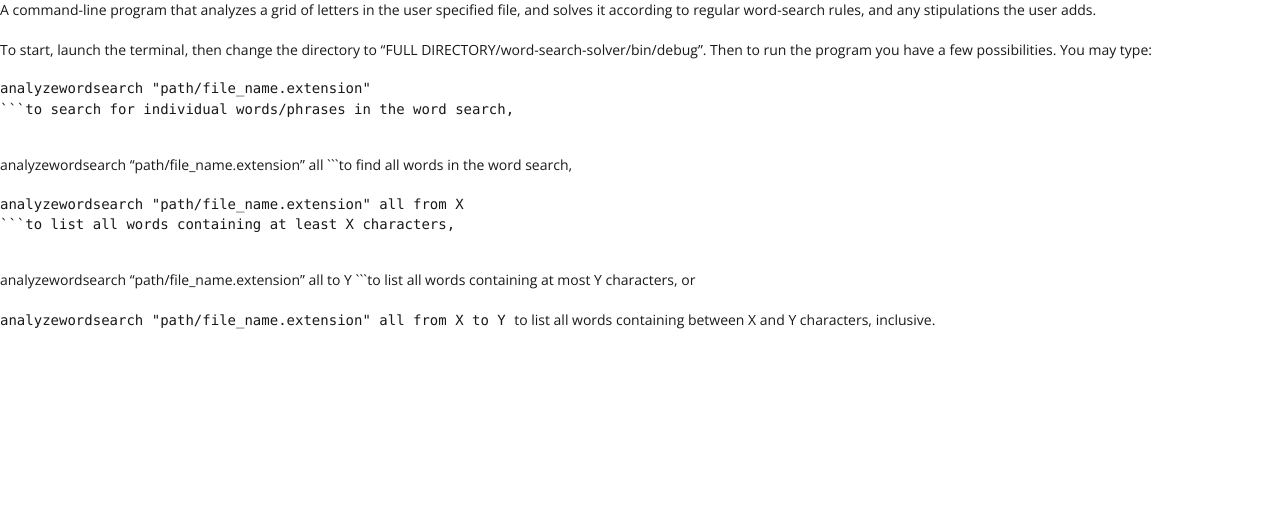
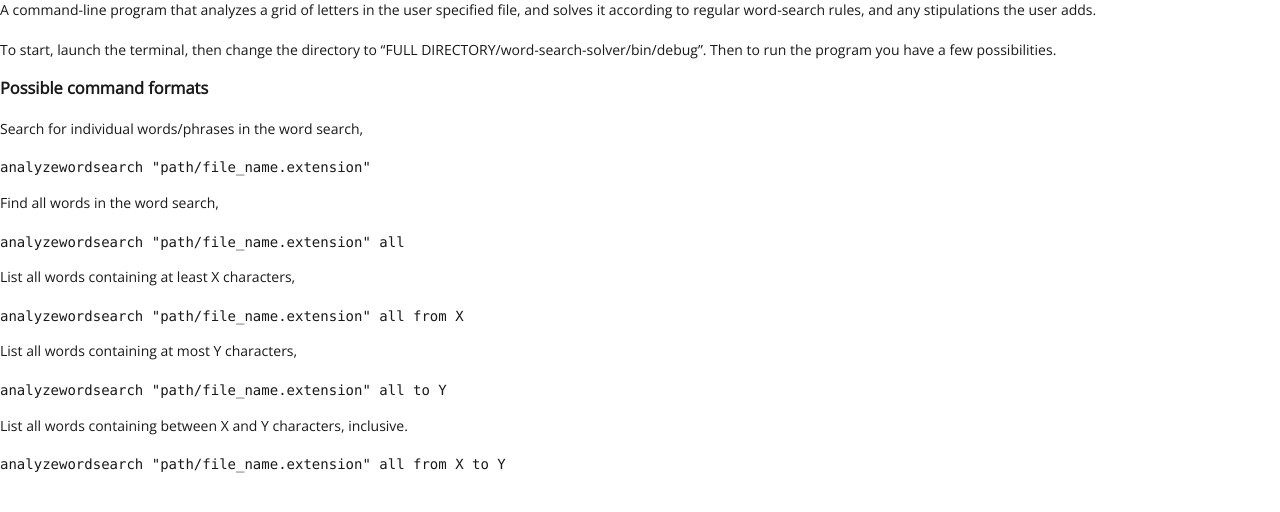
Before and after one commit to ZacharyWesterman/ZacharyWesterman.github.io, a Jekyll site: the page built from _posts/2017-01-16-project-word-search.md, in a window 1280 px wide. Shown: the top 512 px of the page. Built offline with Jekyll 4.4.1, drawn with Linux system fonts in a browser that asks for light colours.

Commit message:
updated post

````diff
--- a/_posts/2017-01-16-project-word-search.md
+++ b/_posts/2017-01-16-project-word-search.md
@@ -9,25 +9,30 @@ layout: default
 A command-line program that analyzes a grid of letters in the user specified file, and solves it according to regular word-search rules, and any stipulations the user adds.
 
 To start, launch the terminal, then change the directory to "FULL DIRECTORY/word-search-solver/bin/debug". Then to run the program you have a few possibilities.
-You may type:
 
+### Possible command formats
+
+Search for individual words/phrases in the word search,
 ```
 analyzewordsearch "path/file_name.extension"
-```to search for individual words/phrases in the word search,
+```
 
+Find all words in the word search,
 ```
 analyzewordsearch "path/file_name.extension" all
-```to find all words in the word search,
+```
 
+List all words containing at least X characters,
 ```
 analyzewordsearch "path/file_name.extension" all from X
-```to list all words containing at least X characters,
+```
 
+List all words containing at most Y characters,
 ```
 analyzewordsearch "path/file_name.extension" all to Y
-```to list all words containing at most Y characters, or
+```
 
-
+List all words containing between X and Y characters, inclusive.
 ```
 analyzewordsearch "path/file_name.extension" all from X to Y
-```to list all words containing between X and Y characters, inclusive.
+```
````
